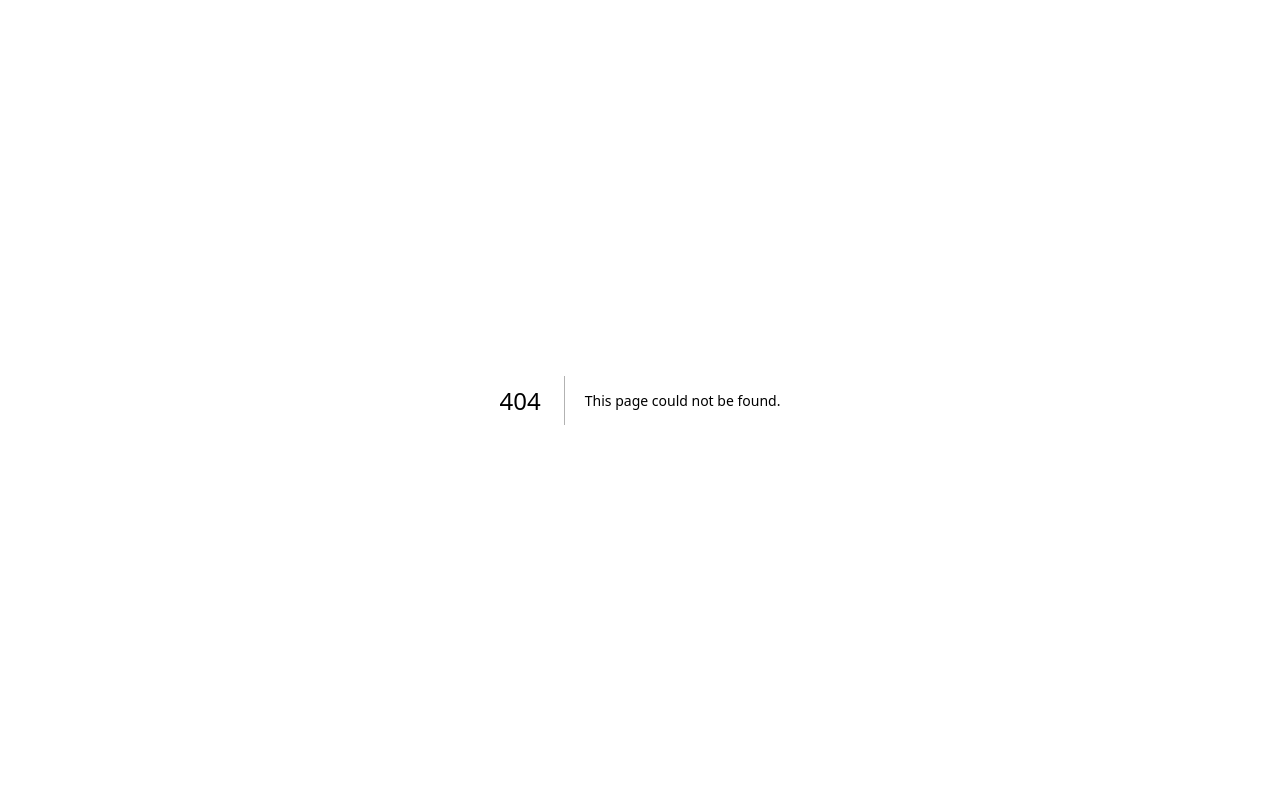
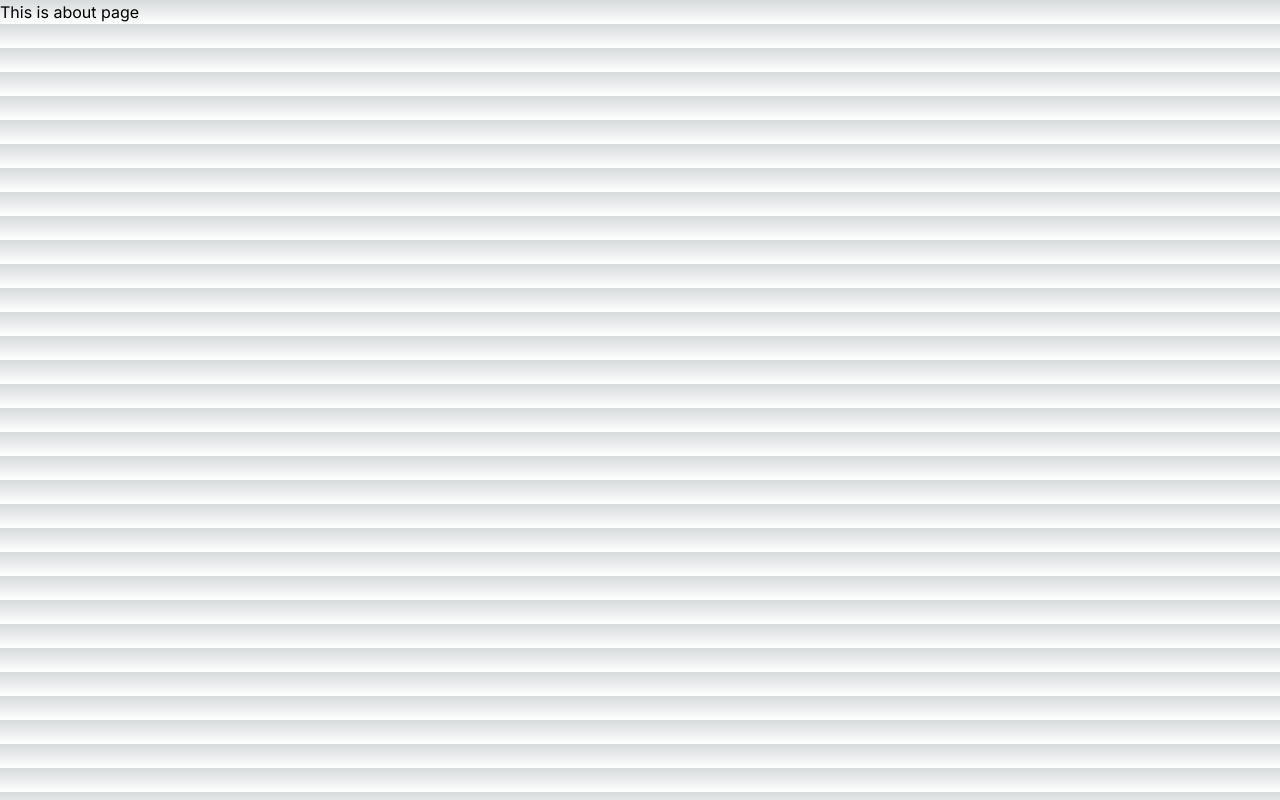
Before and after one commit to SakibAlHasan10/new-next.js-app, a Next.js app: page /about in a window 1280 px wide. Before the commit this address had no page. Built offline with nearby package versions, Linux system fonts and the light colour scheme.

Commit message:
create about page

```diff
--- /dev/null
+++ b/src/app/about/page.js
@@ -0,0 +1,11 @@
+import React from 'react';
+
+const AboutPage = () => {
+    return (
+        <div>
+            <h1>This is about page</h1>
+        </div>
+    );
+};
+
+export default AboutPage;
```
